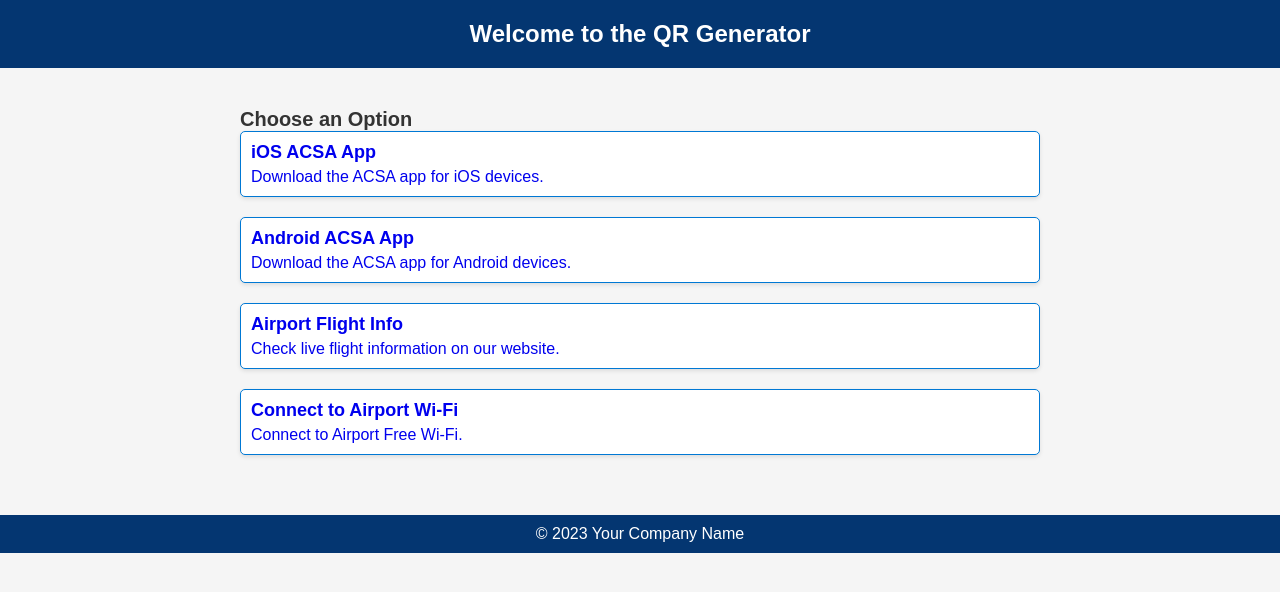
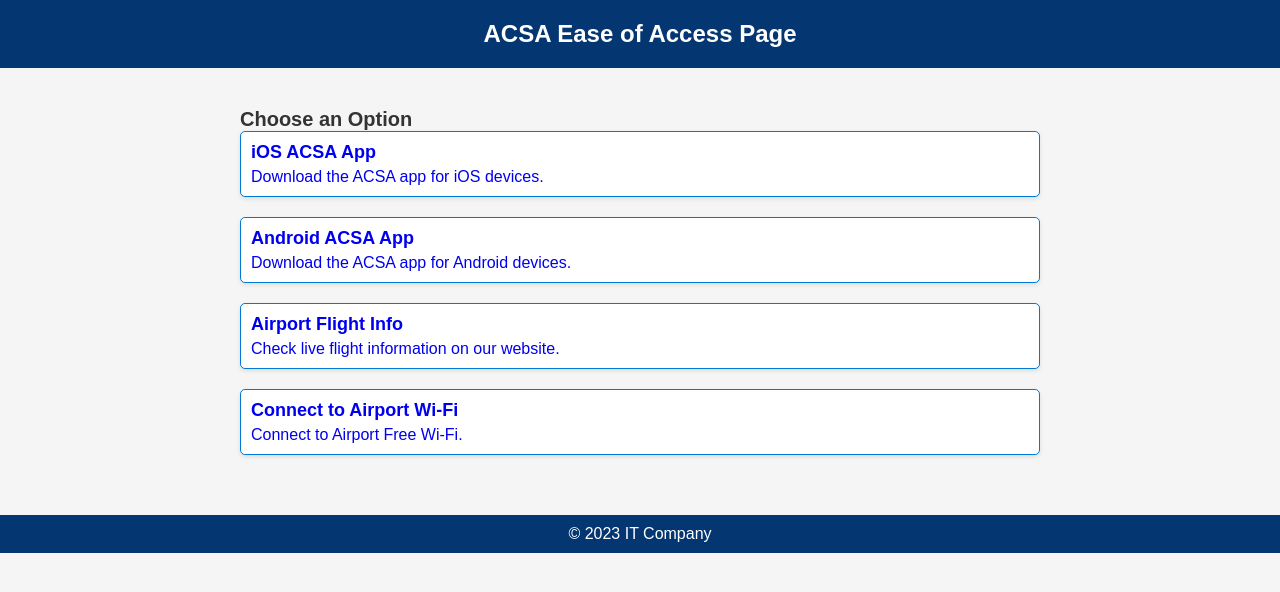
Before and after one commit to Sammalishe/QRGen4b, a plain HTML site: page index.html in a window 1280 px wide. Drawn offline with Linux system fonts and the light colour scheme.

Commit message:
Initial commit

```diff
--- a/index.html
+++ b/index.html
@@ -8,7 +8,7 @@
 </head>
 <body>
     <header>
-        <h1>Welcome to the QR Generator</h1>
+        <h1>ACSA Ease of Access Page</h1>
     </header>
     <main>
         <h2>Choose an Option</h2>
@@ -38,7 +38,7 @@
                 </a>
             </li>
             <li>
-                <a href="wifi-settings:#Airport Free Wi-Fi">
+                <a href="wifi-settings:SSIDName">
                     <div class="option option-windows11">
                         <div class="option-title">Connect to Airport Wi-Fi</div>
                         <div class="option-description">Connect to Airport Free Wi-Fi.</div>
@@ -48,7 +48,7 @@
         </ul>
     </main>
     <footer>
-        <p>&copy; 2023 Your Company Name</p>
+        <p>&copy; 2023 IT Company</p>
     </footer>
 </body>
 </html>
```
Also changed, not shown: landing_page_qrcode.png (added).
